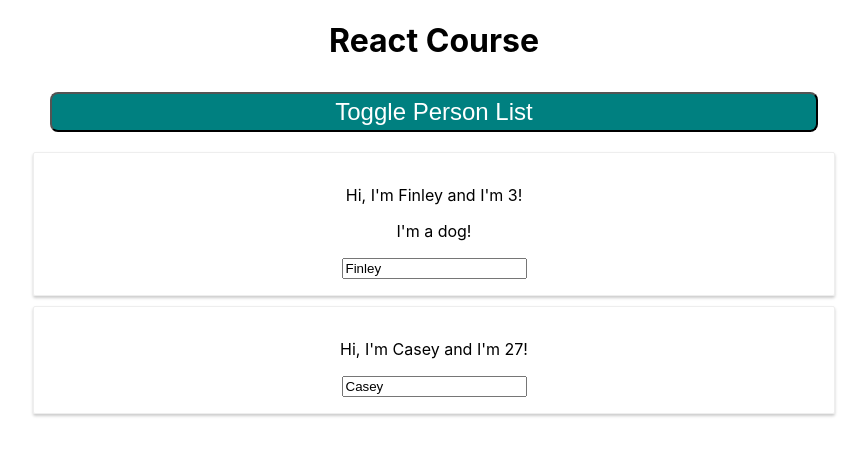
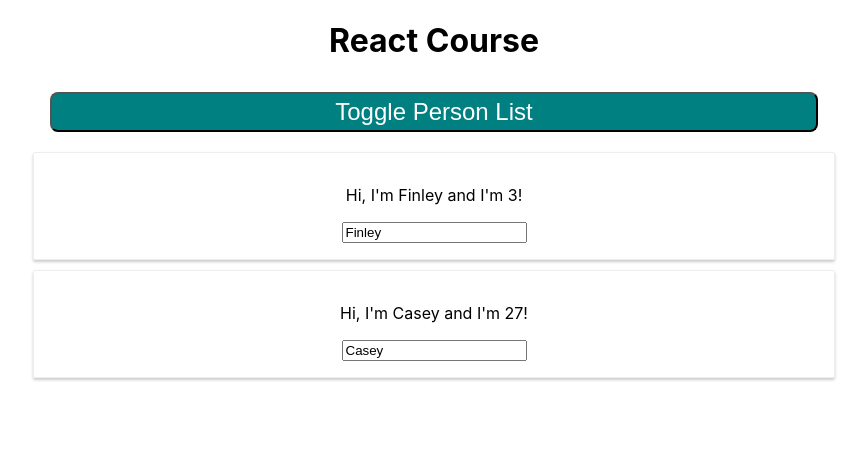
Before and after one commit to caseyr003/react-complete-guide, a React (Create React App) app: page / in a window 1280 px wide. Both pictures are taken after a click on the button "Toggle Person List". Shown: the top 456 px of the page, without its empty margins (206-1073 px from the left). Built offline with nearby package versions, Linux system fonts and the light colour scheme.

Commit message:
fix handler for updating name

```diff
--- a/src/App.js
+++ b/src/App.js
@@ -1,33 +1,37 @@
 import React, { Component } from 'react';
 import './App.css';
 import Person from './Person/Person'
-import { hidden } from 'ansi-colors';
 
 class App extends Component {
   state = {
     persons: [
-      { name: 'Finley', age: 3 },
-      { name: 'Casey', age: 27 }
+      { id: '0001', name: 'Finley', age: 3 },
+      { id: '0002', name: 'Casey', age: 27 }
     ],
     showPersons: false
   }
 
-  changeNameHandler = ( newName ) => {
-    this.setState( {
-      persons: [
-        { name: 'Finley', age: 3 },
-        { name: newName, age: 27 }
-      ]
-    } )
+  nameChangedHandler = (event, id) => {
+    const personIndex = this.state.persons.findIndex(p => {
+      return p.id === id;
+    });
+
+    const person = {
+      ...this.state.persons[personIndex]
+    };
+
+    person.name = event.target.value;
+
+    const persons = [...this.state.persons];
+    persons[personIndex] = person;
+
+    this.setState({persons: persons});
   }
 
-  nameChangedHandler = ( event ) => {
-    this.setState( {
-      persons: [
-        { name: 'Finley', age: 3 },
-        { name: event.target.value, age: 27 }
-      ]
-    } )
+  deletePersonHandler = (personIndex) => {
+    const persons = [...this.state.persons];
+    persons.splice(personIndex, 1);
+    this.setState({persons: persons});
   }
 
   togglePersonHandler = () => {
@@ -52,15 +56,14 @@
     if ( this.state.showPersons ) {
       persons = (
         <div>
-          <Person
-            name={this.state.persons[0].name}
-            age={this.state.persons[0].age}
-            click={this.changeNameHandler.bind(this, 'Caseyyyy')}>I'm a dog!</Person>
-          <Person
-            name={this.state.persons[1].name}
-            age={this.state.persons[1].age}
-            click={this.changeNameHandler.bind(this, 'Caseman')}
-            changed={this.nameChangedHandler} />
+          {this.state.persons.map((person, index) => {
+            return <Person
+              click={this.deletePersonHandler.bind(this, index)}
+              name={person.name}
+              age={person.age}
+              key={person.id}
+              changed={(event) => this.nameChangedHandler(event, person.id)} />
+          })}
         </div>
       );
     }
```
